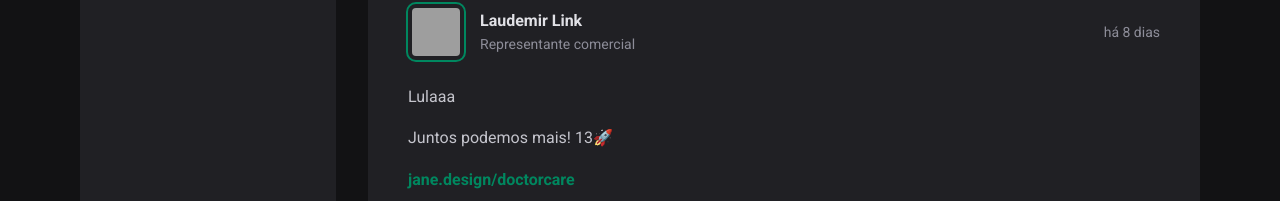
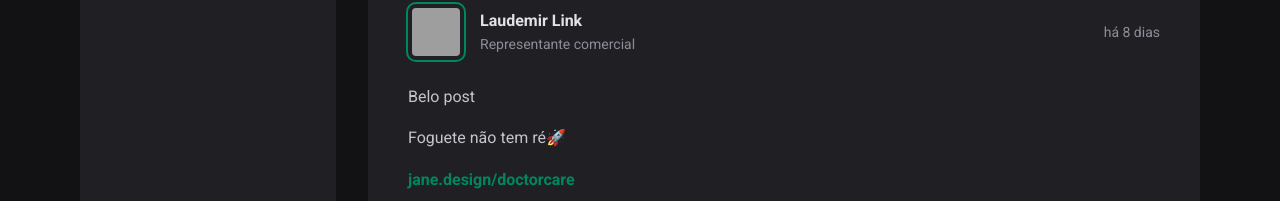
Before and after one commit to girardi1994/React-Vite, a React (Vite) app in the folder 01-fundamentos-reactjs/: page / in a window 1280 px wide. Shown: the part 923-1124 px from the top of the page. Built offline with nearby package versions, Linux system fonts and the light colour scheme; grey boxes are pictures that could not be loaded.

Commit message:
comentário

```diff
--- a/01-fundamentos-reactjs/src/App.jsx
+++ b/01-fundamentos-reactjs/src/App.jsx
@@ -36,9 +36,9 @@ const posts = [
       role: "Representante comercial",
     },
     content: [
-      { type: "paragraph", content: "Lulaaa",},
+      { type: "paragraph", content: "Belo post",},
 
-      { type: "paragraph", content: "Juntos podemos mais! 13🚀" },
+      { type: "paragraph", content: "Foguete não tem ré🚀" },
 
       { type: "link", content: 'jane.design/doctorcare' },
     ],
```
